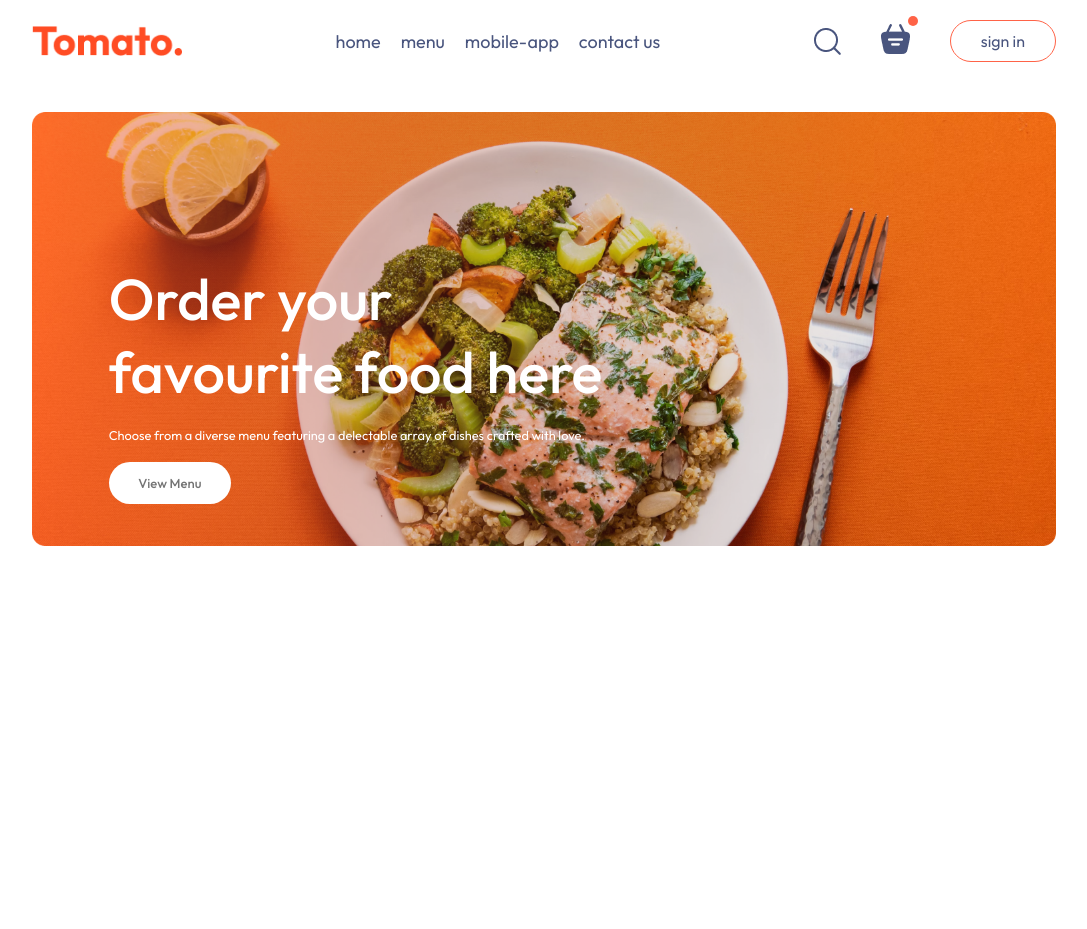
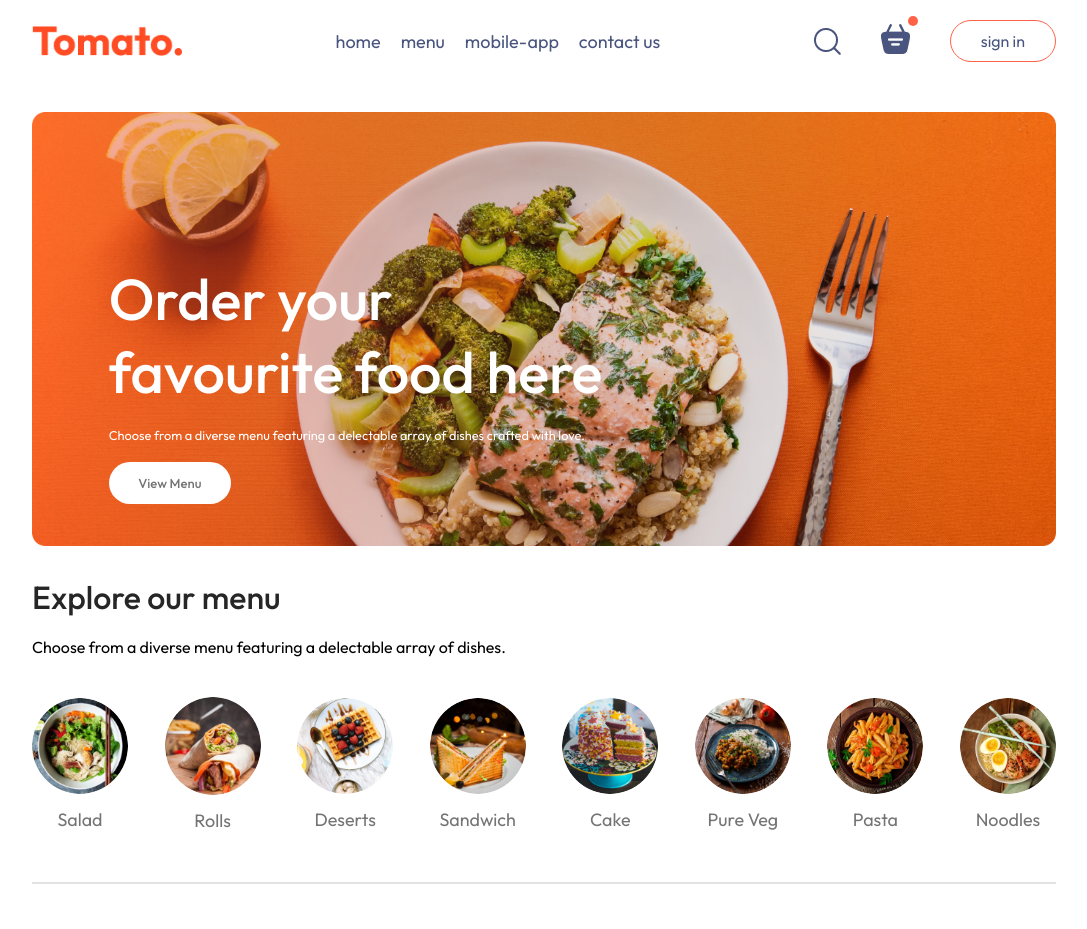
Before and after one commit to amarkumarsbg/food-del, a React (Vite) app in the folder frontend/: page / in a window 1280 px wide. Shown: the top 929 px of the page, without its empty margins (96-1183 px from the left). Before the commit the page ends 800 px from the top, so only its background shows below. Built offline with nearby package versions, Linux system fonts and the light colour scheme.

Commit message:
Menu components,food display component, store context completed

```diff
--- /dev/null
+++ b/frontend/src/components/ExploreMenu/ExploreMenu.css
@@ -0,0 +1,55 @@
+.explore-menu {
+  display: flex;
+  flex-direction: column;
+  gap: 20px;
+}
+
+.explore-menu h1 {
+  color: #262626;
+  font-weight: 500;
+}
+
+.explore-menu-text {
+  max-width: 60%;
+  columns: #808080;
+}
+
+.explore-menu-list {
+  display: flex;
+  justify-content: space-between;
+  align-items: center;
+  gap: 30px;
+  text-align: center;
+  margin: 20px 0px;
+  overflow-x: scroll;
+}
+
+.explore-menu-list::-webkit-scrollbar {
+  display: none;
+}
+.explore-menu-list-item img {
+  width: 7.5vw;
+  min-width: 80px;
+  cursor: pointer;
+  border-radius: 50%;
+  transition: 0.2s;
+}
+
+.explore-menu-list-item p {
+  margin-top: 10px;
+  color: #747474;
+  font-size: max(1.4vw, 16px);
+  cursor: pointer;
+}
+
+.explore-menu hr {
+  margin: 10px 0px;
+  height: 2px;
+  background-color: #e2e2e2;
+  border: none;
+}
+
+.explore-menu-list-item .active {
+  border: 4px solid tomato;
+  padding: 2px;
+}
--- /dev/null
+++ b/frontend/src/components/ExploreMenu/ExploreMenu.jsx
@@ -0,0 +1,39 @@
+import "./ExploreMenu.css";
+import { menu_list } from "../../assets/assets";
+
+// eslint-disable-next-line react/prop-types
+const ExploreMenu = ({ category, setCategory }) => {
+  return (
+    <div className="explore-menu" id="explore-menu">
+      <h1>Explore our menu</h1>
+      <p className="explore-menu-text">
+        Choose from a diverse menu featuring a delectable array of dishes.
+      </p>
+      <div className="explore-menu-list">
+        {menu_list.map((item, index) => {
+          return (
+            <div
+              onClick={() =>
+                setCategory((prev) =>
+                  prev === item.menu_name ? "All" : item.menu_name
+                )
+              }
+              key={index}
+              className="explore-menu-list-item"
+            >
+              <img
+                className={category === item.menu_name ? "active" : ""}
+                src={item.menu_image}
+                alt=""
+              />
+              <p>{item.menu_name}</p>
+            </div>
+          );
+        })}
+      </div>
+      <hr />
+    </div>
+  );
+};
+
+export default ExploreMenu;
--- /dev/null
+++ b/frontend/src/components/FoodDisplay/FoodDisplay.css
@@ -0,0 +1,16 @@
+.food-display {
+  margin-top: 30px;
+}
+
+.food-display h2 {
+  font-size: max(2vw, 24px);
+  font-weight: 600;
+}
+
+.food-display-list {
+  display: grid;
+  grid-template-columns: repeat(auto-fill, minmax(240px, 1fr));
+  margin-top: 30px;
+  gap: 30px;
+  row-gap: 50px;
+}
--- /dev/null
+++ b/frontend/src/components/FoodDisplay/FoodDisplay.jsx
@@ -0,0 +1,29 @@
+import { useContext } from "react";
+import "./FoodDisplay.css";
+import { StoreContext } from "../../context/StoreContext";
+import FoodItem from "../FoodItem/FoodItem";
+
+const FoodDisplay = ({ category }) => {
+  const { food_list } = useContext(StoreContext);
+  return (
+    <div className="food-display" id="food-display">
+      <h2>Top dishes near you</h2>
+      <div className="food-display-list">
+        {food_list.map((item, index) => {
+          return (
+            <FoodItem
+              key={index}
+              id={item._id}
+              name={item.name}
+              description={item.description}
+              price={item.price}
+              image={item.image}
+            />
+          );
+        })}
+      </div>
+    </div>
+  );
+};
+
+export default FoodDisplay;
--- /dev/null
+++ b/frontend/src/components/FoodItem/FoodItem.css
@@ -0,0 +1,73 @@
+.food-item {
+  width: 100%;
+  margin: auto;
+  border-radius: 15px;
+  box-shadow: 0px 0px 10px #00000015;
+  transition: 0.3s;
+  animation: fadeIn 1s;
+}
+
+.food-item-image {
+  width: 100%;
+  border-radius: 15px 15px 0px 0px;
+}
+
+.food-item-info {
+  padding: 20px;
+}
+
+.food-item-name-rating {
+  display: flex;
+  justify-content: space-between;
+  align-items: center;
+  margin-bottom: 10px;
+}
+
+.food-item-name-rating p {
+  font-size: 20px;
+  font-weight: 500;
+}
+
+.food-item-name-rating img {
+  width: 70px;
+}
+
+.food-item-desc {
+  color: #676767;
+  font-size: 12px;
+}
+
+.food-item-price {
+  color: tomato;
+  font-size: 22px;
+  font-weight: 500;
+  margin: 10px 0px;
+}
+
+.food-item-img-container {
+  position: relative;
+}
+
+.food-item-img-container .add {
+  width: 35px;
+  position: absolute;
+  bottom: 15px;
+  right: 15px;
+  cursor: pointer;
+  border-radius: 50%;
+}
+.food-item-counter {
+  position: absolute;
+  bottom: 15px;
+  right: 15px;
+  display: flex;
+  align-items: center;
+  gap: 10px;
+  padding: 6px;
+  border-radius: 50px;
+  background-color: white;
+}
+
+.food-item-counter img {
+  width: 30px;
+}
--- /dev/null
+++ b/frontend/src/components/FoodItem/FoodItem.jsx
@@ -0,0 +1,47 @@
+import { useContext } from "react";
+import { assets } from "../../assets/assets";
+import "./FoodItem.css";
+import { StoreContext } from "../../context/StoreContext";
+
+const FoodItem = ({ id, name, price, description, image }) => {
+  const { cartItems, addToCart, removeFromCart } = useContext(StoreContext);
+  return (
+    <div className="food-item">
+      <div className="food-item-img-container">
+        <img className="food-item-image" src={image} alt="" />
+        {!cartItems[id] ? (
+          <img
+            className="add"
+            onClick={() => addToCart(id)}
+            src={assets.add_icon_white}
+            alt=""
+          />
+        ) : (
+          <div className="food-item-counter">
+            <img
+              onClick={() => removeFromCart(id)}
+              src={assets.remove_icon_red}
+              alt=""
+            />
+            <p>{cartItems[id]}</p>
+            <img
+              onClick={() => addToCart(id)}
+              src={assets.add_icon_green}
+              alt=""
+            />
+          </div>
+        )}
+      </div>
+      <div className="food-item-info">
+        <div className="food-item-name-rating">
+          <p>{name}</p>
+          <img src={assets.rating_starts} alt="" />
+        </div>
+        <p className="food-item-desc">{description}</p>
+        <p className="food-item-price">${price}</p>
+      </div>
+    </div>
+  );
+};
+
+export default FoodItem;
--- /dev/null
+++ b/frontend/src/context/StoreContext.jsx
@@ -0,0 +1,38 @@
+import { createContext, useEffect, useState } from "react";
+import { food_list } from "../assets/assets";
+
+export const StoreContext = createContext(null);
+
+const StoreContextProvider = (props) => {
+  const [cartItems, setCartItems] = useState({});
+
+  const addToCart = (itemId) => {
+    if (!cartItems[itemId]) {
+      setCartItems((prev) => ({ ...prev, [itemId]: 1 }));
+    } else {
+      setCartItems((prev) => ({ ...prev, [itemId]: prev[itemId] + 1 }));
+    }
+  };
+
+  const removeFromCart = (itemId) => {
+    setCartItems((prev) => ({ ...prev, [itemId]: prev[itemId] - 1 }));
+  };
+
+  useEffect(() => {
+    console.log(cartItems);
+  }, [cartItems]);
+  const contextValue = {
+    food_list,
+    cartItems,
+    setCartItems,
+    addToCart,
+    removeFromCart,
+  };
+
+  return (
+    <StoreContext.Provider value={contextValue}>
+      {props.children}
+    </StoreContext.Provider>
+  );
+};
+export default StoreContextProvider;
--- a/frontend/src/main.jsx
+++ b/frontend/src/main.jsx
@@ -2,8 +2,11 @@ import ReactDOM from "react-dom/client";
 import App from "./App.jsx";
 import "./index.css";
 import { BrowserRouter } from "react-router-dom";
+import StoreContextProvider from "./context/StoreContext.jsx";
 ReactDOM.createRoot(document.getElementById("root")).render(
   <BrowserRouter>
-    <App />
+    <StoreContextProvider>
+      <App />
+    </StoreContextProvider>
   </BrowserRouter>
 );
--- a/frontend/src/pages/Home/Home.jsx
+++ b/frontend/src/pages/Home/Home.jsx
@@ -1,10 +1,16 @@
+import { useState } from "react";
+import ExploreMenu from "../../components/ExploreMenu/ExploreMenu";
 import Header from "../../components/Header/Header";
 import "./Home.css";
+import FoodDisplay from "../../components/FoodDisplay/FoodDisplay";
 
 const Home = () => {
+  const [category, setCategory] = useState("All");
   return (
     <div>
       <Header />
+      <ExploreMenu category={category} setCategory={setCategory} />
+      <FoodDisplay category={category} />
     </div>
   );
 };
```
